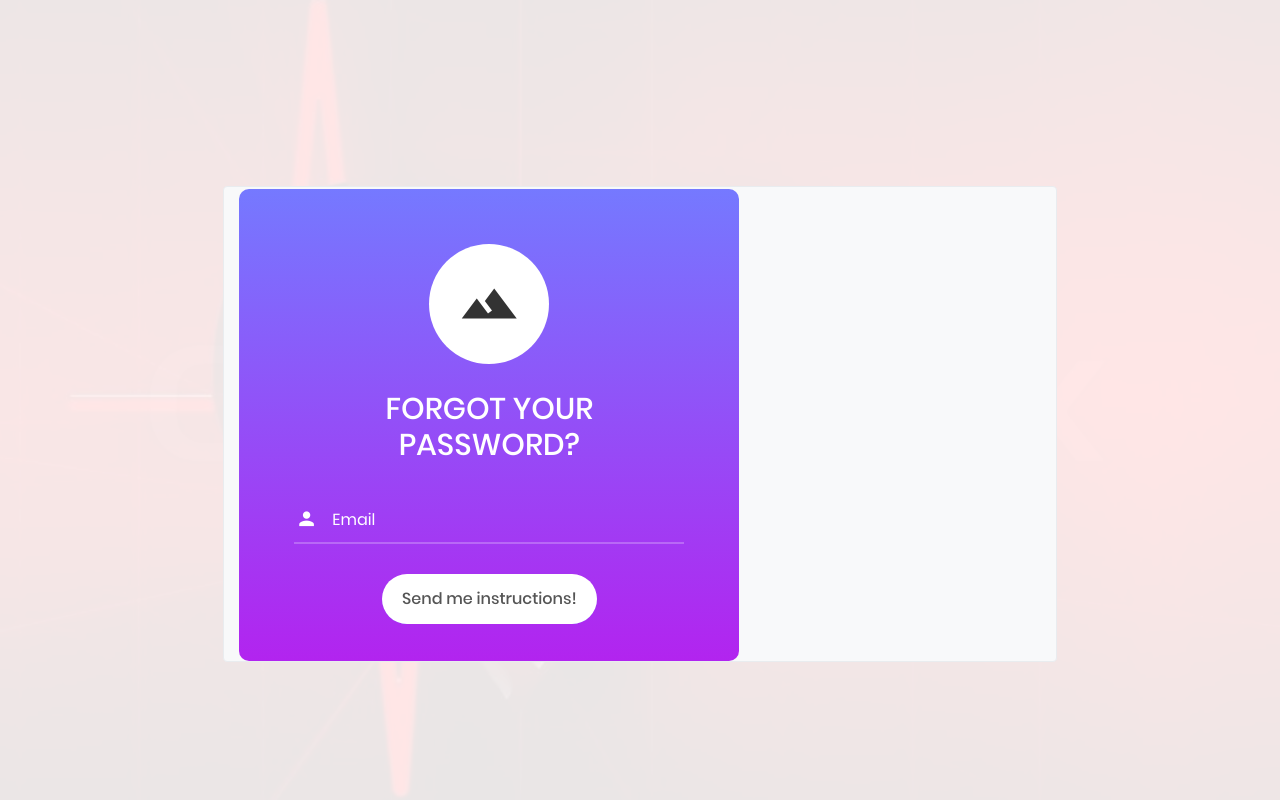
After one commit to dioufcs/medicaldiagnosis, a Django app: page /reset/ in a window 1280 px wide. The commit adds this page. Run offline with Django 3.2, Linux system fonts and the light colour scheme; some libraries are stand-ins or nearby versions.

Commit message:
reset_password

```diff
--- a/medicaldiagnosis/settings.py
+++ b/medicaldiagnosis/settings.py
@@ -124,5 +124,8 @@ STATIC_URL = '/static/'
 LOGIN_REDIRECT_URL = 'home'
 LOGOUT_REDIRECT_URL = 'home'
 
+#configure STMP server for sending email
+EMAIL_BACKEND = "django.core.mail.backends.filebased.EmailBackend"
+EMAIL_FILE_PATH = os.path.join(BASE_DIR, "sent_emails")
 
 STATICFILES_DIRS = [(os.path.join(BASE_DIR, "static"))]
--- a/medicaldiagnosis/urls.py
+++ b/medicaldiagnosis/urls.py
@@ -25,4 +25,6 @@ urlpatterns = [
     path('admin/', admin.site.urls),
     path('login/', views.login_view, name='login'),
     path('logout/', views.logout_view, name="logout"),
+    path('reset/', views.reset_password_view, name="reset"),
+    path('password_change/', views.password_change_view, name="password_change")
 ]
--- a/medicaldiagnosis/views.py
+++ b/medicaldiagnosis/views.py
@@ -4,6 +4,13 @@ from django.conf import settings
 from django.contrib.auth.decorators import login_required, permission_required
 from django.contrib.auth.models import User
 from django.shortcuts import render, redirect, get_object_or_404
+from django.contrib.auth.forms import PasswordResetForm
+from django.template.loader import render_to_string
+from django.core.mail import EmailMessage
+from django.core.exceptions import ValidationError
+from django.core.validators import validate_email
+
+
 
 def login_view(request):
     if request.user.is_authenticated:
@@ -27,6 +34,7 @@ def login_view(request):
         #return render(request, 'registration/login.html', {"next_page": next_page})
     return render(request, 'registration/login.html')
 
+
 def logout_view(request):
     logout(request)
     #request.session['lastConnectionDate'] = str(datetime.datetime.now())
@@ -34,3 +42,63 @@ def logout_view(request):
 
 def home_view(request):
 	 return render(request, 'home.html')
+
+def reset_password_view(request):
+    if request.user.is_authenticated:
+        return redirect(settings.LOGIN_REDIRECT_URL)
+    if request.method == "POST":
+        email = request.POST['email']
+        #secret = request.POST['secret']
+        try:
+            validate_email(email)
+        except ValidationError as e:
+            errorMessage = "Your email is not valid"
+            return render(request, 'registration/password_reset.html', {'errorMessage': errorMessage})
+        else:
+            try:
+                user = User.objects.get(email=email)
+            except User.DoesNotExist:
+                errorMessage = "Your email does not exist in our data"
+                return render(request, 'registration/password_reset.html', {'errorMessage': errorMessage})
+            #else:
+                #user_secret = user.user_info.secret_key
+                #if user_secret != secret:
+                    #errorMessage = "Your secret key does not match"
+                    #return render(request, 'registration/password_reset.html', {'errorMessage': errorMessage})
+                password = User.objects.make_random_password()
+                msg_plain = render_to_string('sent_emails/password_reset.txt',
+                    {'username': user.username, "password": password})
+                try:
+                    msg = EmailMessage(
+                        'Request for resetting password',
+                        msg_plain,
+                        to=[email],
+                    )
+                    msg.send()
+                except:
+                    pass
+                user.set_password(password)
+                user.save()
+                return render(request, 'registration/password_reset.html', {"successMessage": "success"})
+    return render(request, 'registration/password_reset.html')
+
+def password_change_view(request):
+    if request.method == "POST":
+        oldpassword = request.POST['oldpassword']
+        password1 = request.POST['password1']
+        password2 = request.POST['password2']
+        if ((password1 != password2) or (password1 == "")):
+            errorMessage = "New password sould not be empty and should be the same than the repeated password"
+            return render(request, 'registration/password_change.html', {"errorMessage": errorMessage})
+        if request.user.check_password(oldpassword):
+            request.user.password = password1
+            successMessage = "Your password has been successfully changed"
+            u = User.objects.get(username__exact=request.user.username)
+            u.set_password(password1)
+            u.save()
+            login(request, u)
+            return render(request, 'registration/password_change.html', {"successMessage": successMessage})
+        else:
+            errorMessage = "Your current password is not correct. Please, provide a correct one"
+            return render(request, 'registration/password_change.html', {"errorMessage": errorMessage})
+    return render(request, 'registration/password_change.html')
--- /dev/null
+++ b/sent_emails/password_reset.txt
@@ -0,0 +1,5 @@
+Hello {{username}} you are requesting for changing your password.
+Your username: {{username}}
+Your new temporally password:  {{password}}
+**Note**:
+The password was automatically generated by our system
--- /dev/null
+++ b/templates/registration/password_reset.html
@@ -0,0 +1,57 @@
+<!-- templates/registration/password_reset_form.html -->
+{% extends 'base.html' %}
+
+{% block title %}Forgot Your Password?{% endblock %}
+
+
+{% block content %}
+
+    {% if successMessage %}
+        <div class="col"></div>
+        <div class="col-6">
+            <div class="alert alert-success">
+                <h3>Check your inbox.</h3>
+                <p>We've emailed you instructions for setting your password. You should receive the email shortly!</p>
+            </div>
+        </div>
+    {% else %}
+    <div class="limiter">
+    	<div class="container-login100" style="background-image: url('/static/images/medical2.jpg');">
+        <div class="col-8 border rounded bg-light mt-5" id="section-password-reset">
+            <div class="row">
+                <div class="col-12">
+
+                    {% if errorMessage %}
+                        <div class="alert alert-danger"> {{errorMessage}}</div>
+                    {% endif %}
+                </div>
+                <div class="col-sm-3"></div>
+                </div>
+
+
+			<div class="wrap-login100">
+				<form class="login100-form validate-form" method="post" action="{% url 'reset' %}">
+					 {% csrf_token %}
+					<span class="login100-form-logo">
+						<i class="zmdi zmdi-landscape"></i>
+					</span>
+
+					<span class="login100-form-title p-b-34 p-t-27">
+						Forgot your password?
+					</span>
+
+  					<div class="wrap-input100 validate-input" data-validate = "Enter email">
+						<input class="input100" type="email" name="email" placeholder="Email">
+						<span class="focus-input100" data-placeholder="&#xf207;"></span>
+					</div>
+
+					<div class="container-login100-form-btn">
+						<button class="login100-form-btn" type="submit">
+							Send me instructions!
+						</button>
+					</div>
+
+  </form>
+</div>
+{% endif %}
+{% endblock %}
```
Also changed, not shown: templates/registration/login.html (+7 -9 lines), templates/registration/password_change.html (added, +50 -0 lines), db.sqlite3.
